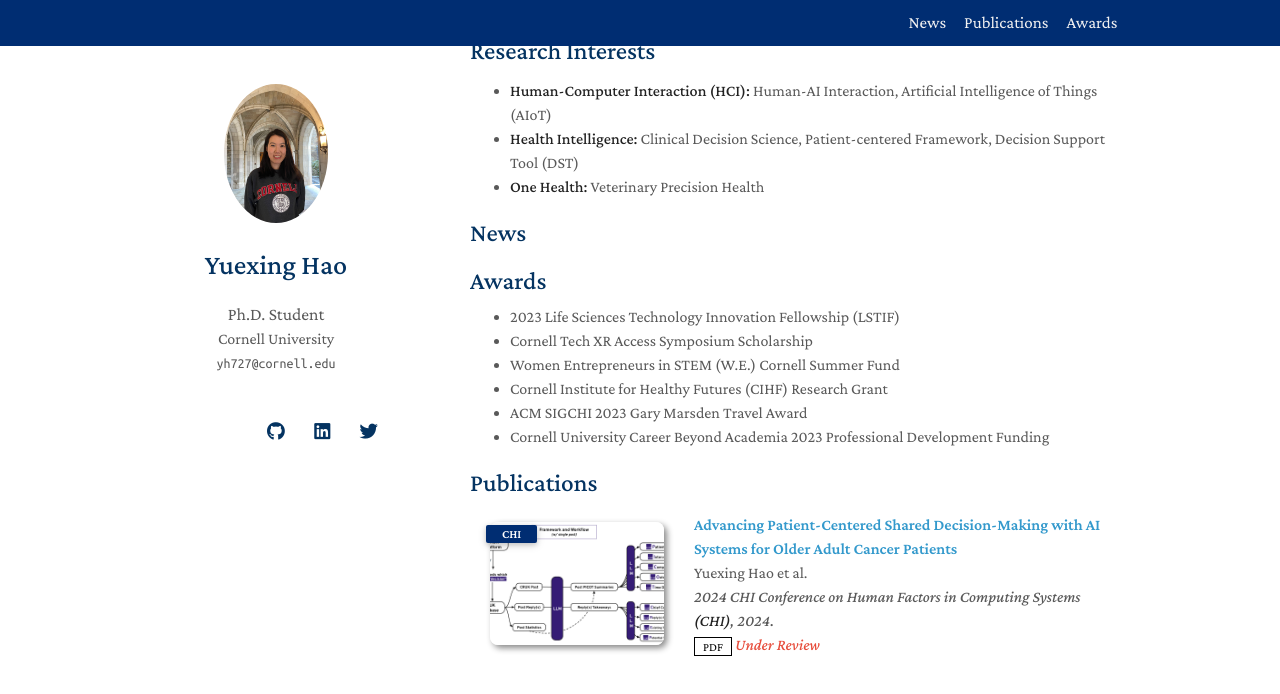
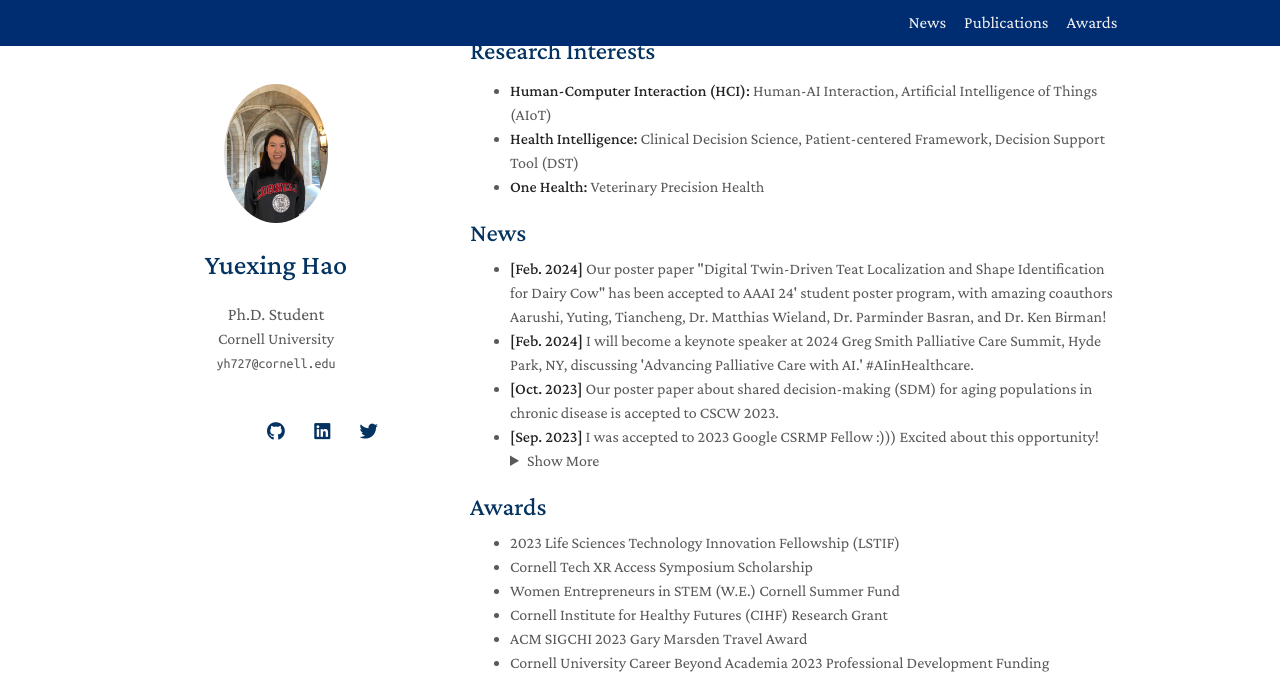
Before and after one commit to YuexingHao/Yuexing-Hao, a Jekyll site: the page built from index.md, in a window 1280 px wide and 900 px high, scrolled down 344 px, cut to the strip 0-694 px from the top of the window. Built offline with Jekyll 4.4.1, drawn with Linux system fonts in a browser that asks for light colours; nearby versions of some CDN libraries; a style sheet for code colours, icons or effects is not loaded; our own code applies the rules of GitHub Pages for plain Markdown files.

Commit message:
Update news.md

```diff
--- a/_includes/news.md
+++ b/_includes/news.md
@@ -2,7 +2,6 @@
 
 
 <ul>
-{% for link in site.data.news.main %}
 <li><strong>[Feb. 2024]</strong> Our poster paper "Digital Twin-Driven Teat Localization and Shape Identification for Dairy Cow" has been accepted to AAAI 24' student poster program, with amazing coauthors Aarushi, Yuting, Tiancheng, Dr. Matthias Wieland, Dr. Parminder Basran, and Dr. Ken Birman!</li>
 <li><strong>[Feb. 2024]</strong> I will become a keynote speaker at 2024 Greg Smith Palliative Care Summit, Hyde Park, NY, discussing 'Advancing Palliative Care with AI.' #AIinHealthcare.</li>
 <li><strong>[Oct. 2023]</strong> Our poster paper about shared decision-making (SDM) for aging populations in chronic disease is accepted to CSCW 2023.</li>
@@ -13,6 +12,5 @@
   <li><strong>[Jun. 2023]</strong> I was accepted to 2023 WHO/Cochrane/Cornell University Summer Institute and received fellowship from Human Centered Design Department ($1500).</li>
   <li><strong>[Apr. 2023]</strong> I received fundings from Cornell Institute for Healthy Futures (CIHF) Research Grant ($500) and will be in Mexico City for EDRA 2023!</li>
 </details>
-{% endfor %}
 
 </ul>
```
